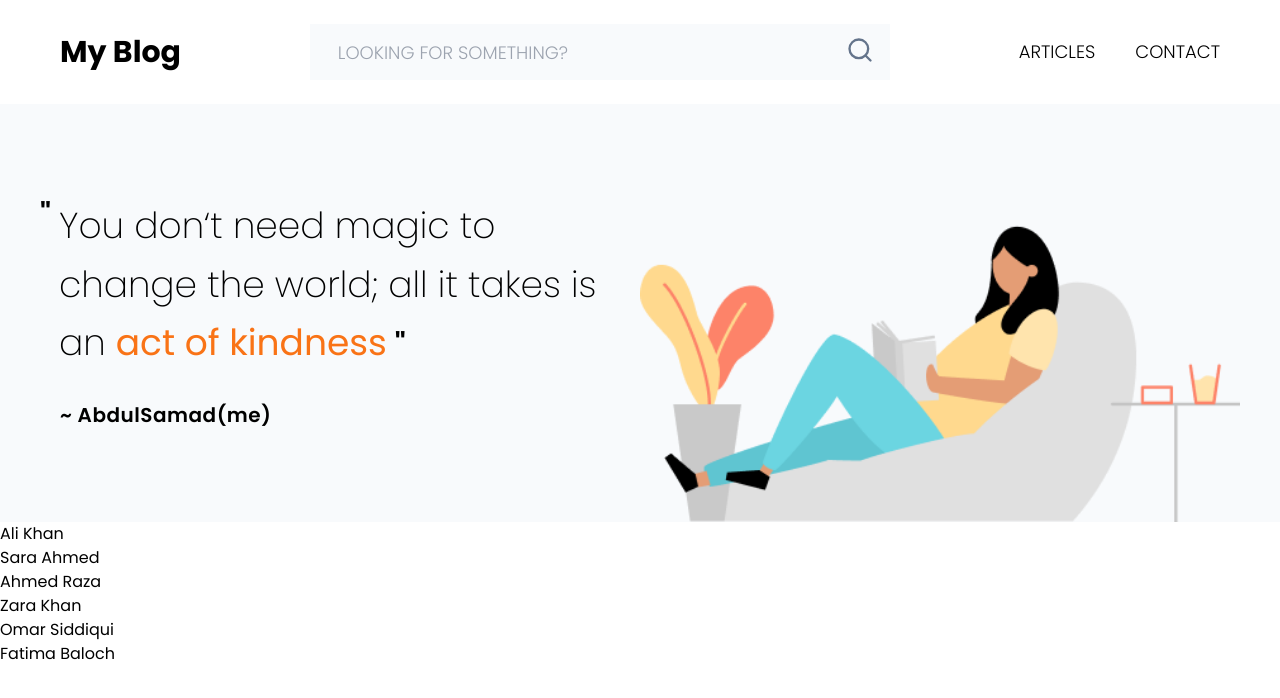
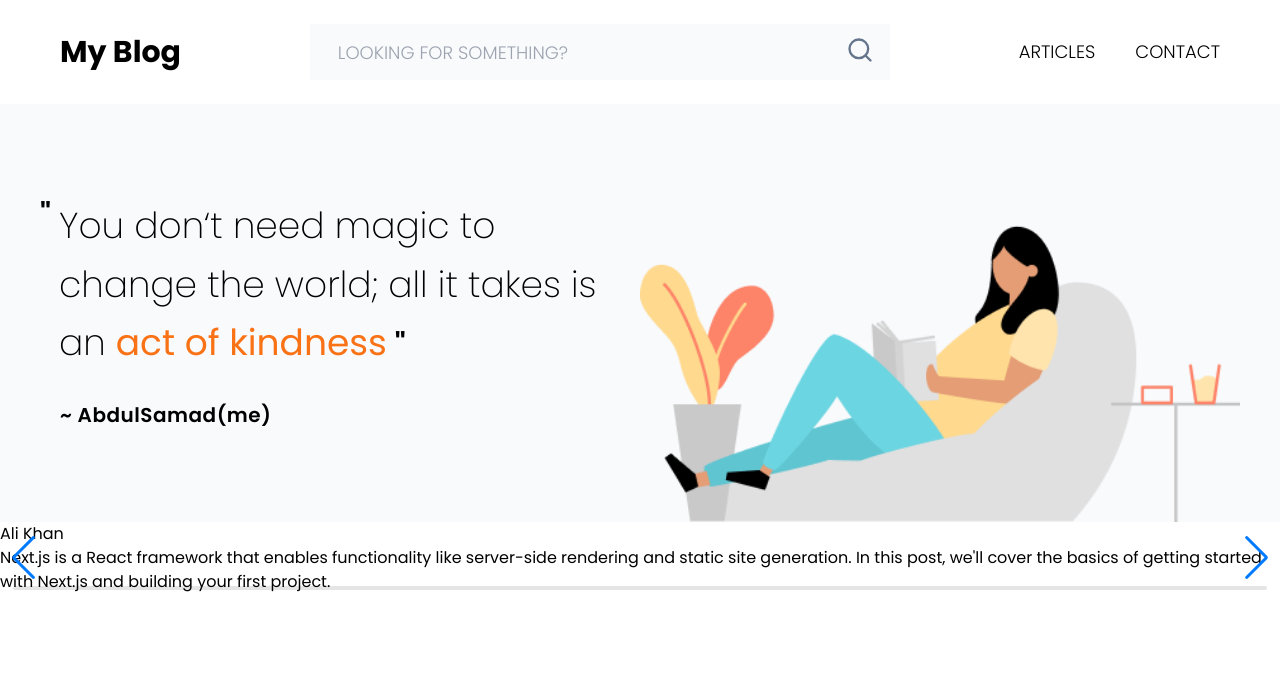
Before and after one commit to AbdulSamad94/simple-blog, a Next.js app: page / in a window 1280 px wide. Shown: the top 698 px of the page. Built offline with nearby package versions, Linux system fonts and the light colour scheme.

Commit message:
added swiper

```diff
--- a/src/components/Feature.tsx
+++ b/src/components/Feature.tsx
@@ -1,14 +1,29 @@
+"use client";
+
 import posts from "@/data/posts.json";
+import { Swiper, SwiperSlide } from "swiper/react";
+import "swiper/swiper-bundle.css";
 
 const Feature = () => {
   return (
-    <div>
-      <div>
-        {posts.slice(0, 6).map((item, index) => (
-          <div key={index}>{item.author}</div>
+    <section>
+      <Swiper
+        spaceBetween={50}
+        slidesPerView={1}
+        navigation
+        pagination={{ clickable: true }}
+        scrollbar={{ draggable: true }}
+      >
+        {posts.slice(0, 6).map((item) => (
+          <SwiperSlide key={item.id}>
+            <div>
+              <div>{item.author}</div>
+              <h2>{item.content}</h2>
+            </div>
+          </SwiperSlide>
         ))}
-      </div>
-    </div>
+      </Swiper>
+    </section>
   );
 };
 
```
Also changed, not shown: 1 other file (tests, documents, lock files or other folders).
